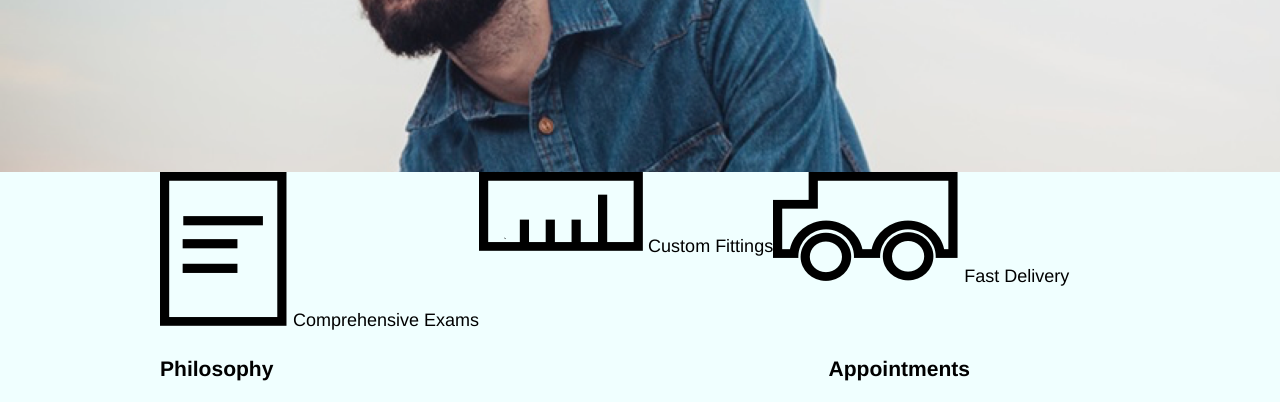
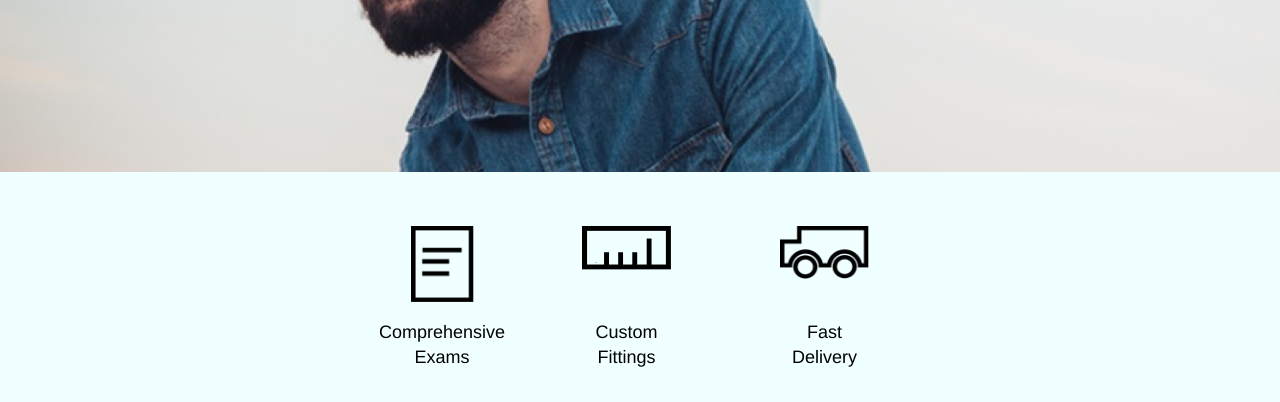
Before and after one commit to PascalB90/tortoise-shell-optics, a plain HTML site: page index.html in a window 1280 px wide. Shown: the part 368-770 px from the top of the page. Drawn offline with Linux system fonts and the light colour scheme.

Commit message:
add css for main section

```diff
--- a/resources/css/style.css
+++ b/resources/css/style.css
@@ -88,3 +88,64 @@
         line-height: 1.2rem;
         font-size: 2rem;
     }
+
+/* ----------------------------------- */
+/*                MAIN                 */
+/* ----------------------------------- */
+
+    .flex-service {
+        display: flex;
+        flex-direction: column;
+        justify-content: space-between;
+        align-items: center;
+        height: 8rem;
+    }
+
+    .services {
+        margin-top: 3rem;
+        margin-bottom: 3rem;
+        align-items: center;
+        justify-content: center;
+    }
+
+    .services span {
+        display: block;
+    }
+
+    .service-exams {
+        width: 3.5rem;
+        text-align: center;
+        margin-right: 6rem;
+    }
+
+    .service-fittings {
+        width: 5rem;
+        text-align: center;
+        margin-right: 6rem;
+    }
+
+    .service-delivery {
+        width: 5rem;
+        text-align: center;
+    }
+
+    .service-exams img {
+        max-width: 3.5rem;
+    }
+
+    .service-fittings img, .service-delivery img {
+        max-width: 5rem;
+    }
+
+    .information article {
+        width: 35%;
+        margin-right: 5%;
+        margin-bottom: 5rem;
+    }
+
+    .information h3 {
+        color: white;
+        font-size: 1rem;
+        background-color: cadetblue;
+        padding: 0.5rem 0 0.5rem 1.25rem;
+    }
```
